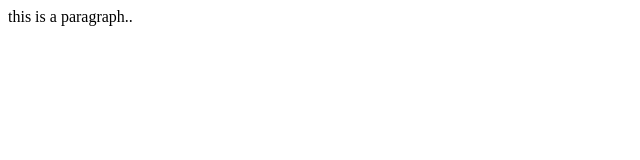
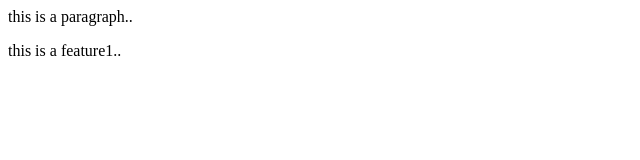
Before and after one commit to Karankukadiya/localrepo, a plain HTML site: page index.html in a window 1280 px wide. Shown: the full height of the page, 0-640 px from the left. Drawn offline with Linux system fonts and the light colour scheme.

Commit message:
add feature1

```diff
--- a/index.html
+++ b/index.html
@@ -1 +1,2 @@
 <p>this is a paragraph..</p>
+<p>this is a feature1..</p>
```
